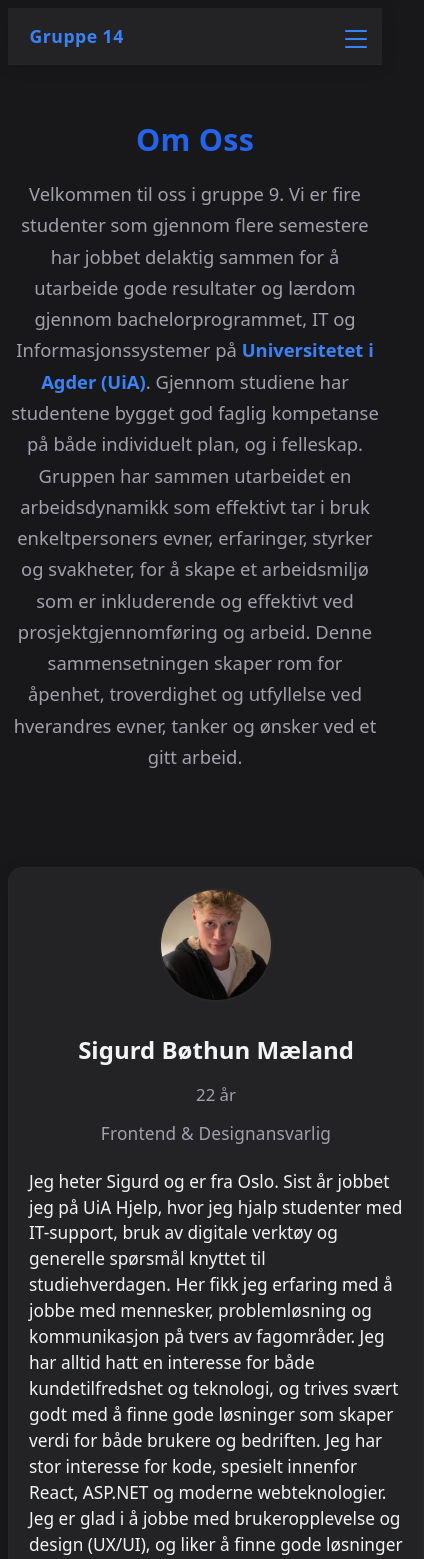
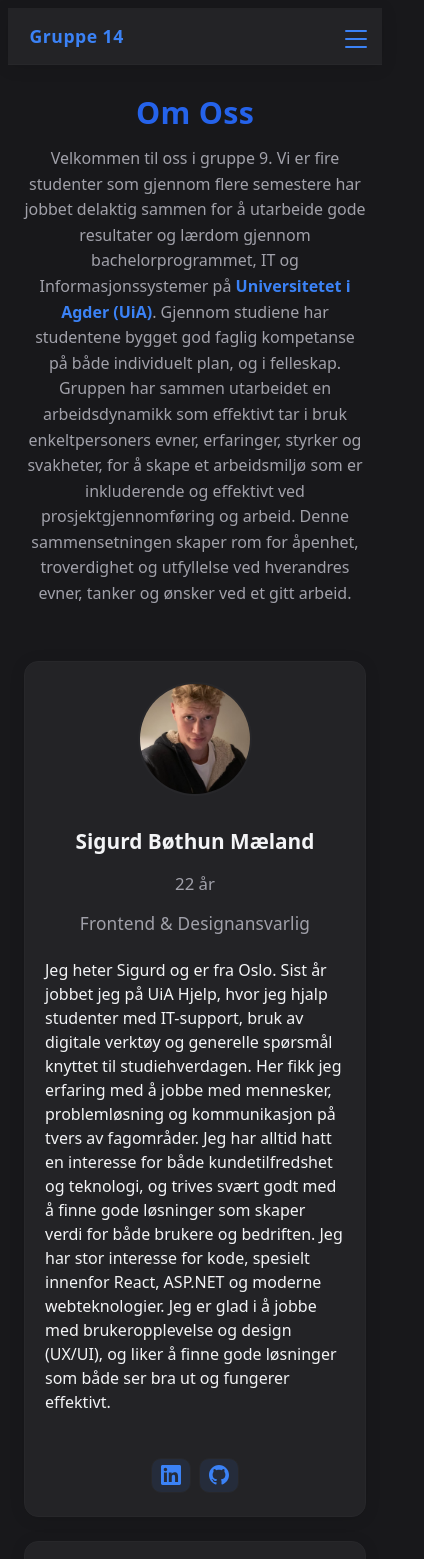
Before and after one commit to sigurdmaeland/gruppe14_IS310, a React (Vite) app: page /omoss in a window 390 px wide. Shown: the top 1559 px of the page, 424 px wide, since content can reach past the window. Built offline with nearby package versions, Linux system fonts and the light colour scheme.

Commit message:
endret navbar.jsx i mobilvisning

```diff
--- a/src/components/css/navbar.css
+++ b/src/components/css/navbar.css
@@ -111,7 +111,7 @@
 	content: '';
 	position: absolute;
 	top: 10px;
-	left: 0;
+	left: 0px;
 	width: 24px;
 	height: 3px;
 	background: var(--accent);
--- a/src/css/omoss.css
+++ b/src/css/omoss.css
@@ -31,17 +31,29 @@
 .page-container.omoss-page {
   background: var(--bg);
   color: var(--text);
+  padding: 0;
+  margin: 0;
+  width: 100%;
+  min-height: 100vh;
+  display: flex;
+  justify-content: center;
 }
 
 .content-wrapper {
+  width: 100%;
   max-width: 1100px;
-  width: 100%;
-  margin: 0 auto;
-  padding: 3.2rem 0 3.5rem 0;
+  margin: 0;
+  padding: 3.2rem 1rem 3.5rem 1rem;
   box-sizing: border-box;
   display: flex;
   flex-direction: column;
-  align-items: stretch;
+  align-items: center;
+}
+
+/* Sikre at container ikke påvirker omoss-siden */
+.page-container.omoss-page .container {
+  padding: 0 !important;
+  margin: 0 !important;
 }
 
 .omoss-header {
@@ -80,26 +92,24 @@
   display: flex;
   flex-direction: column;
   gap: 2.5rem;
-  align-items: stretch;
+  align-items: center;
   width: 100%;
-  max-width: 1080px;
-  margin-left: auto;
-  margin-right: auto;
+  max-width: 100%;
 }
 
 
 .person-card-large {
-  max-width: 100%;
   width: 100%;
+  max-width: 1000px;
   padding: 2.2rem 2.5rem;
   background: var(--card);
-    min-height: 440px;
+  min-height: 340px;
   border-radius: 18px;
   box-shadow: var(--shadow);
   margin: 0 auto;
-  min-height: 340px;
   display: grid;
   grid-template-rows: auto 1fr auto;
+  box-sizing: border-box;
 }
 
 .person-flex {
@@ -167,24 +177,217 @@
   padding-bottom: 0.2rem;
 }
 
-@media (max-width: 800px) {
+/* --- MOBILRESPONSIV DESIGN --- */
+
+/* Tablets og mindre desktop */
+@media (max-width: 1024px) {
+  .content-wrapper {
+    padding: 2.5rem 2rem 3rem 2rem;
+  }
+
+  .omoss-header {
+    margin-bottom: 2rem;
+  }
+
   .team-section {
-    grid-template-columns: 1fr;
+    gap: 2rem;
+    margin-top: 2rem;
   }
+
   .person-card-large {
-    max-width: 98vw;
-    padding: 1.5rem 0.5rem;
+    padding: 2rem;
+    max-width: 95%;
   }
+}
+
+/* Store tablets og små laptops */
+@media (max-width: 900px) {
+  .person-flex {
+    gap: 2rem;
+  }
+
+  .profile-image-large {
+    width: 150px;
+    height: 150px;
+    min-width: 150px;
+    min-height: 150px;
+  }
+}
+
+/* Tablets */
+@media (max-width: 768px) {
+  .content-wrapper {
+    padding: 2rem 1.5rem;
+  }
+
+  .omoss-title {
+    font-size: 2.2rem;
+  }
+
+  .omoss-subtitle {
+    font-size: 1.1rem;
+    max-width: 100%;
+  }
+
+  .team-section {
+    gap: 1.8rem;
+    margin-top: 1.5rem;
+  }
+
+  .person-card-large {
+    padding: 1.8rem 1.5rem;
+    min-height: auto;
+    width: 100%;
+    max-width: 96%;
+    margin: 0 auto;
+  }
+
   .person-flex {
     flex-direction: column;
     align-items: center;
+    gap: 1.5rem;
+    text-align: center;
+  }
+
+  .profile-image-large {
+    width: 130px;
+    height: 130px;
+    min-width: 130px;
+    min-height: 130px;
+  }
+
+  .person-info {
+    align-items: center;
+    text-align: center;
+  }
+
+  .person-name {
+    font-size: 1.4rem;
+  }
+
+  .person-background {
+    text-align: center;
+    margin-top: 1rem;
+  }
+
+  .background-text {
+    font-size: 1.05rem;
+    line-height: 1.6;
+  }
+}
+
+/* Mobile enheter */
+@media (max-width: 480px) {
+  .content-wrapper {
+    padding: 1.5rem 1rem;
+  }
+
+  .omoss-header {
+    margin-bottom: 1.5rem;
+  }
+
+  .omoss-title {
+    font-size: 1.8rem;
+    margin-bottom: 0.8rem;
+  }
+
+  .omoss-subtitle {
+    font-size: 1rem;
+    line-height: 1.6;
+  }
+
+  .team-section {
+    gap: 1.5rem;
+    margin-top: 1.2rem;
+  }
+
+  .person-card-large {
+    padding: 1.5rem 1rem;
+    margin: 0 auto;
+    border-radius: 16px;
+    width: 100%;
+    max-width: 100%;
+    box-sizing: border-box;
+  }
+
+  .person-flex {
     gap: 1.2rem;
   }
+
   .profile-image-large {
     width: 110px;
     height: 110px;
     min-width: 110px;
     min-height: 110px;
+  }
+
+  .person-name {
+    font-size: 1.3rem;
+    margin-bottom: 0.3rem;
+  }
+
+  .person-age {
+    font-size: 1rem;
+    margin-bottom: 0.5rem;
+  }
+
+  .person-subtitle {
+    font-size: 1rem;
+    margin-bottom: 0.8rem;
+  }
+
+  .background-text {
+    font-size: 1rem;
+    line-height: 1.5;
+    margin-bottom: 1rem;
+  }
+
+  .social-links {
+    gap: 0.8rem;
+    margin-top: 0.8rem;
+  }
+
+  .social-link {
+    padding: 0.5rem 0.6rem;
+    border-radius: 12px;
+  }
+}
+
+/* Veldig små skjermer */
+@media (max-width: 360px) {
+  .content-wrapper {
+    padding: 1.2rem 0.75rem;
+  }
+
+  .omoss-title {
+    font-size: 1.6rem;
+  }
+
+  .omoss-subtitle {
+    font-size: 0.95rem;
+  }
+
+  .person-card-large {
+    padding: 1.2rem 0.8rem;
+    margin: 0 auto;
+    width: 100%;
+    max-width: 100%;
+    box-sizing: border-box;
+  }
+
+  .profile-image-large {
+    width: 100px;
+    height: 100px;
+    min-width: 100px;
+    min-height: 100px;
+  }
+
+  .person-name {
+    font-size: 1.2rem;
+  }
+
+  .background-text {
+    font-size: 0.95rem;
   }
 }
 
@@ -232,7 +435,7 @@
 }
 .social-link:hover { background: rgba(59,130,246,0.18); color: var(--accent-hover); border-color: rgba(59,130,246,0.35); }
 
-/* Små skjermer */
+/* Små skjermer - generell fallback */
 @media (max-width: 640px) {
   .omoss-title { font-size: 1.9rem; }
   .profile-image { width: 96px; height: 96px; }
```
